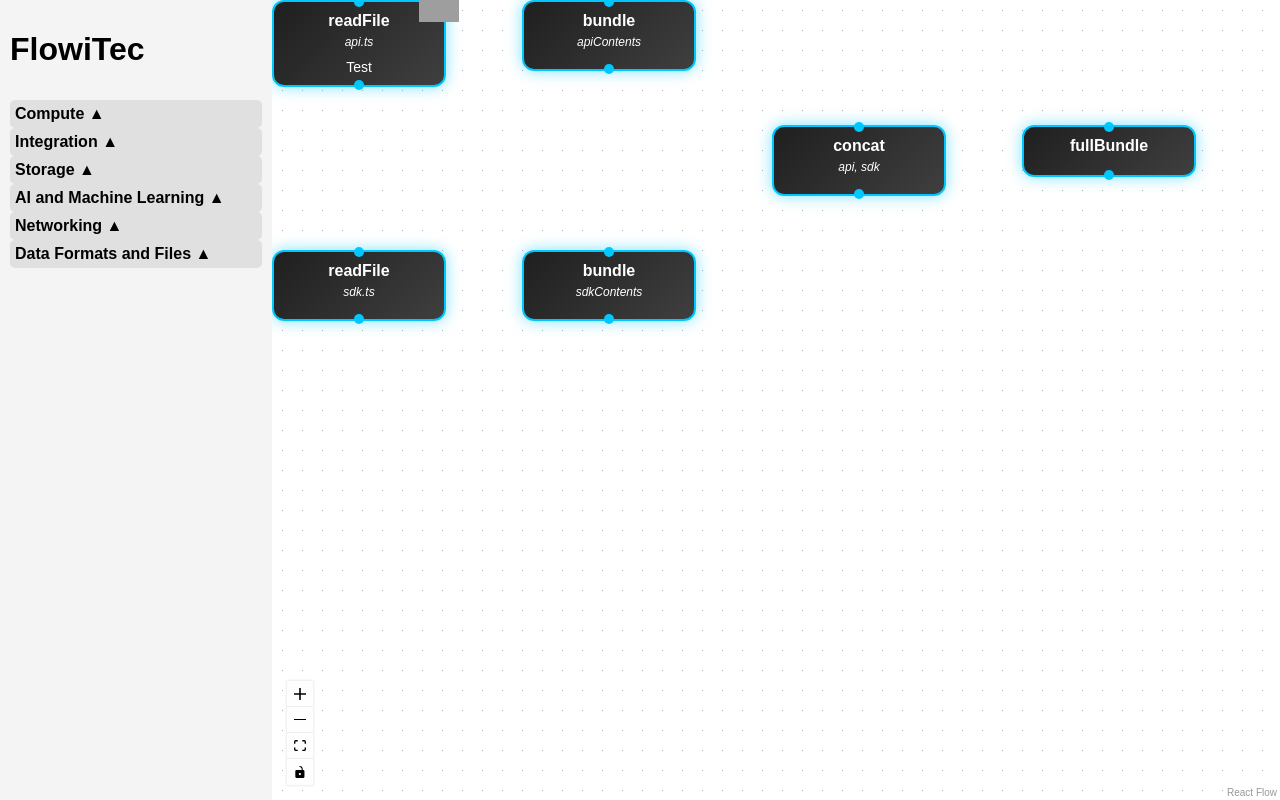
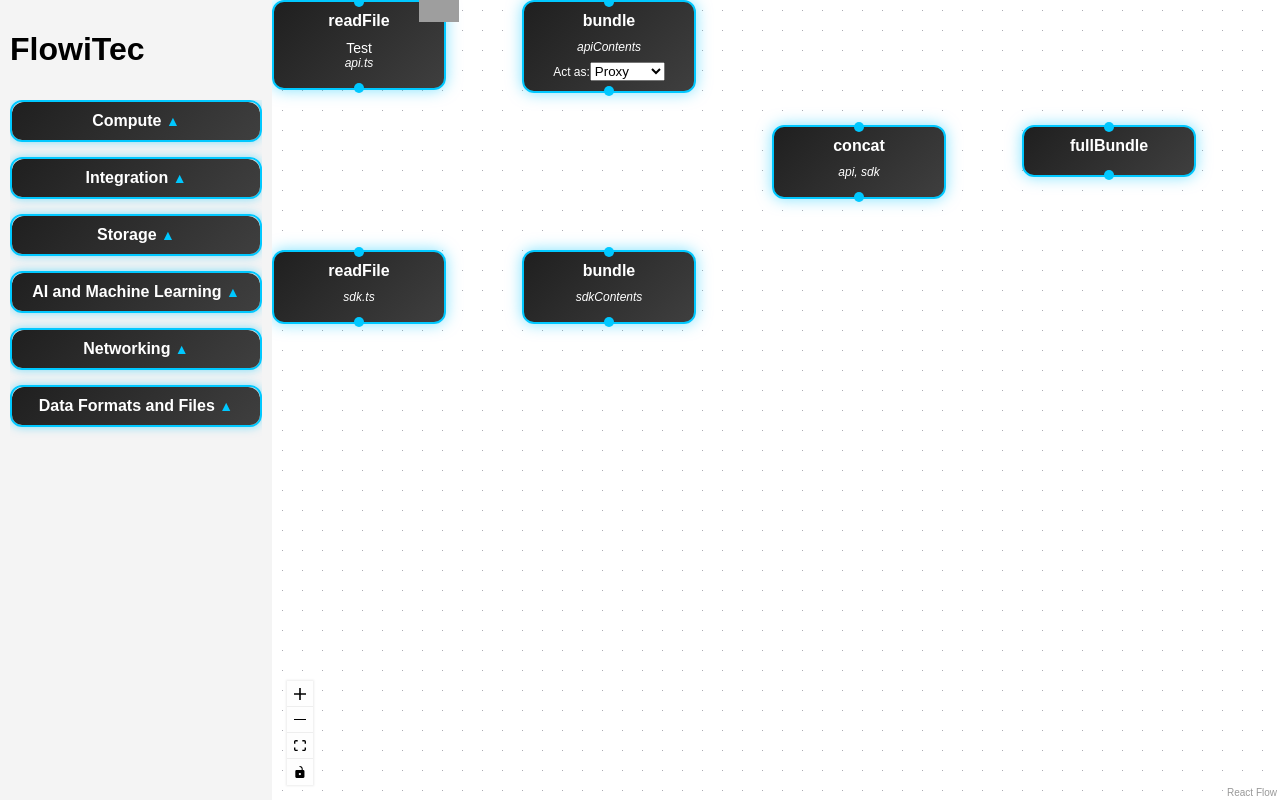
Before and after one commit to antonidag/flowitec, a React (Vite) app: page / in a window 1280 px wide. Built offline with nearby package versions, Linux system fonts and the light colour scheme; grey boxes are pictures that could not be loaded.

Commit message:
add style on sidebar

```diff
--- a/src/Flow.tsx
+++ b/src/Flow.tsx
@@ -38,7 +38,7 @@ const initialNodes: Node<TurboNodeData>[] = [
   {
     id: '2',
     position: { x: 250, y: 0 },
-    data: { title: 'bundle', subline: 'apiContents' },
+    data: { title: 'bundle', subline: 'apiContents', appRole: ['Proxy', 'Gateway'] },
     type: 'turbo',
   },
   {
@@ -171,7 +171,7 @@ const Flow = () => {
   const onDrop = useCallback<DragEventHandler>(
     (event) => {
       event.preventDefault();
-      const transferData = JSON.parse(event.dataTransfer.getData("application/reactflow")) as TransferData;
+      const transferData = JSON.parse(event.dataTransfer.getData("application/reactflow")) as TurboNodeData;
 
       if (!transferData) return;
 
@@ -184,7 +184,7 @@ const Flow = () => {
         id: `${transferData.name}-${nodes.length + 1}`,
         type: 'turbo',
         position,
-        data: { label: `${transferData.name}`, title: transferData.name, iconUrl: transferData.imgURL,subline: transferData.name },
+        data: { label: `${transferData.label}`, title: transferData.title, iconUrl: transferData.iconUrl,subline: transferData.subline, appRole: transferData.appRole },
       };
 
       setNodes((nds) => nds.concat(newNode));
--- a/src/FlowNode.tsx
+++ b/src/FlowNode.tsx
@@ -7,6 +7,7 @@ export type TurboNodeData = {
   subline?: string;
   label: string;
   iconUrl?: string; // Optional property for the icon URL
+  appRole?: string[]; // Updated to explicitly type the appRole as an array of strings
 };
 
 export default memo(({ data }: NodeProps<Node<TurboNodeData>>) => {
@@ -14,8 +15,22 @@ export default memo(({ data }: NodeProps<Node<TurboNodeData>>) => {
     <div style={nodeStyle}>
       {data.iconUrl && <img src={data.iconUrl} alt="Icon" style={iconStyle} />}
       <div style={titleStyle}>{data.title}</div>
+      <div style={labelStyle}>{data.label}</div>
       {data.subline && <div style={sublineStyle}>{data.subline}</div>}
-      <div style={labelStyle}>{data.label}</div>
+
+      {data.appRole && (
+        <div>
+          <label htmlFor="app_role">Act as:</label>
+          <select name="app_role" id="app_role">
+            {data.appRole.map((role, index) => (
+              <option key={index} value={role}>
+                {role}
+              </option>
+            ))}
+          </select>
+        </div>
+      )}
+
       <Handle type="target" position={Position.Top} style={handleStyle} />
       <Handle type="source" position={Position.Bottom} style={handleStyle} />
     </div>
--- a/src/Sidebar.tsx
+++ b/src/Sidebar.tsx
@@ -4,6 +4,7 @@ import YAML from "js-yaml";
 import React, { useState } from "react";
 import { FlowEdge, FlowNode } from "./Flow";
 import { TransferData } from "./Types";
+import { TurboNodeData } from "./FlowNode";
 
 type FlowYaml = {
   flow: Array<{
@@ -43,9 +44,9 @@ const ServiceNode = ({ service }: { service: ServiceType }) => {
     case "Web Service":
       return <DraggableNode name={service} imgURL="https://cdn-icons-png.flaticon.com/512/5669/5669390.png" />;
     case "API Management":
-      return <DraggableNode name={service} imgURL="https://cdn2.iconfinder.com/data/icons/devops-flat-2/60/API-Management-api-management-cog-gear-website-512.png" />;
+      return <DraggableNode name={service} imgURL="https://cdn2.iconfinder.com/data/icons/devops-flat-2/60/API-Management-api-management-cog-gear-website-512.png" appRoles={['Proxy','Gateway','Pass-Thru']}/>;
     case "Database":
-      return <DraggableNode name={service} imgURL="https://cdn-icons-png.flaticon.com/512/9850/9850812.png" />;
+      return <DraggableNode name={service} imgURL="https://cdn-icons-png.flaticon.com/512/9850/9850812.png" appRoles={['Relation', 'Document', 'Graph', 'Vector']}/>;
     case "Function App":
       return <DraggableNode name={service} imgURL="https://static-00.iconduck.com/assets.00/function-icon-512x484-gukb2n0i.png" />;
     case "Cache":
@@ -69,9 +70,9 @@ const ServiceNode = ({ service }: { service: ServiceType }) => {
     case "Load Balancer":
       return <DraggableNode name={service} imgURL="https://cdn-icons-png.flaticon.com/512/5880/5880629.png" />;
     case "Service Bus":
-      return <DraggableNode name={service} imgURL="https://azure.microsoft.com/svghandler/service-bus/?width=600&height=315" />;
+      return <DraggableNode name={service} imgURL="https://azure.microsoft.com/svghandler/service-bus/?width=600&height=315" appRoles={['Pub-Sub', 'Queue']} />;
     case "Virtual Machines":
-      return <DraggableNode name={service} imgURL="https://cdn-icons-png.flaticon.com/512/11813/11813930.png" />;
+      return <DraggableNode name={service} imgURL="https://cdn-icons-png.flaticon.com/512/11813/11813930.png" appRoles={['SFTP', 'FTP', 'Server']}/>;
     case "Virtual Network (VNet)":
       return <DraggableNode name={service} imgURL="https://symbols.getvecta.com/stencil_28/71_virtual-network.8cd684329b.svg" />;
     case "Application Gateway":
@@ -95,6 +96,7 @@ const ServiceNode = ({ service }: { service: ServiceType }) => {
 interface DraggableNodeProps {
   name: string;
   imgURL?: string
+  appRoles?: string[]
 }
 
 // Function to convert a string to a color
@@ -109,60 +111,124 @@ const nameToHexColor = (name: string): string => {
   return color.slice(0, 7); // Ensure it's a valid 6-character hex color
 };
 
-const DraggableNode = ({ name, imgURL }: DraggableNodeProps) => {
+const DraggableNode = ({ name, imgURL, appRoles }: DraggableNodeProps) => {
   const dynamicColor = nameToHexColor(name);
-  const transferData: TransferData = {
-    name,
-    imgURL,
-    color: dynamicColor
+  const transferData: TurboNodeData = {
+    label: name,
+    iconUrl :imgURL,
+    title: name,
+    appRole: appRoles
   };
   return (
     <div
       draggable
       onDragStart={(event) =>
-        event.dataTransfer.setData("application/reactflow", JSON.stringify(transferData))
+        event.dataTransfer.setData('application/reactflow', JSON.stringify(transferData))
       }
       style={{
-        padding: "10px",
-        background: nameToHexColor(name),
-        color: "white",
-        borderRadius: "5px",
-        textAlign: "center",
-        cursor: "grab",
+        padding: '10px 15px',
+        background: `linear-gradient(135deg, ${dynamicColor}, ${shadeColor(dynamicColor, -30)})`,
+        color: '#ffffff',
+        borderRadius: '12px',
+        textAlign: 'center',
+        cursor: 'grab',
+        boxShadow: `0 0 15px ${dynamicColor}`,
+        position: 'relative',
+        overflow: 'hidden',
       }}
     >
-      {name}
-      {imgURL && <img src={imgURL} alt={name} draggable="false" width="30" />}
+      <span style={{ fontWeight: 'bold', fontSize: '14px' }}>{name}</span>
+      {imgURL && (
+        <img
+          src={imgURL}
+          alt={name}
+          draggable="false"
+          width="30"
+          style={{
+            position: 'absolute',
+            top: '5px',
+            right: '5px',
+            border: '2px solid #ffffff',
+            borderRadius: '50%',
+            boxShadow: `0 0 8px ${dynamicColor}`,
+            background: '#1f1f1f',
+            padding: '2px',
+          }}
+        />
+      )}
     </div>
   );
 };
 
-const CollapsibleSection = ({
+// Utility function to slightly darken or lighten a hex color
+const shadeColor = (color: string, percent: number): string => {
+  const num = parseInt(color.slice(1), 16),
+    amt = Math.round(2.55 * percent),
+    r = (num >> 16) + amt,
+    g = ((num >> 8) & 0x00ff) + amt,
+    b = (num & 0x0000ff) + amt;
+  return `#${(0x1000000 + (r < 255 ? (r < 1 ? 0 : r) : 255) * 0x10000 + (g < 255 ? (g < 1 ? 0 : g) : 255) * 0x100 + (b < 255 ? (b < 1 ? 0 : b) : 255))
+    .toString(16)
+    .slice(1)}`;
+};
+
+const CollapsibleSection: React.FC<{ title: string; children: React.ReactNode }> = ({
   title,
   children,
-}: {
-  title: string;
-  children: React.ReactNode;
 }) => {
   const [isOpen, setIsOpen] = useState(false);
 
   return (
-    <div>
+    <div style={sectionStyle}>
       <div
         onClick={() => setIsOpen(!isOpen)}
         style={{
-          cursor: "pointer",
-          fontWeight: "bold",
-          padding: "5px",
-          background: "#e0e0e0",
-          borderRadius: "5px",
+          ...titleStyle,
+          boxShadow: isOpen
+            ? '0 0 15px rgba(0, 200, 255, 0.7)'
+            : '0 0 8px rgba(0, 200, 255, 0.5)',
         }}
       >
-        {title} {isOpen ? "▼" : "▲"}
+        {title} <span style={arrowStyle}>{isOpen ? '▼' : '▲'}</span>
       </div>
-      {isOpen && <div style={{ paddingLeft: "10px", marginTop: "5px" }}>{children}</div>}
+      {isOpen && <div style={contentStyle}>{children}</div>}
     </div>
   );
+};
+
+
+// Styles
+const sectionStyle: React.CSSProperties = {
+  marginBottom: '15px',
+  border: '2px solid #00c8ff',
+  borderRadius: '12px',
+  overflow: 'hidden',
+  boxShadow: '0 0 10px rgba(0, 200, 255, 0.5)',
+};
+
+const titleStyle: React.CSSProperties = {
+  cursor: 'pointer',
+  fontWeight: 'bold',
+  fontSize: '16px',
+  padding: '10px',
+  background: 'linear-gradient(135deg, #1f1f1f, #3f3f3f)',
+  color: '#ffffff',
+  borderRadius: '12px 12px 0 0',
+  textAlign: 'center',
+  transition: 'box-shadow 0.3s ease',
+};
+
+const arrowStyle: React.CSSProperties = {
+  fontSize: '14px',
+  color: '#00c8ff',
+};
+
+const contentStyle: React.CSSProperties = {
+  padding: '10px',
+  background: '#1f1f1f',
+  color: '#ffffff',
+  fontSize: '14px',
+  borderTop: '1px solid rgba(0, 200, 255, 0.5)',
 };
 interface FileUploadProps {
   label: string;
```
